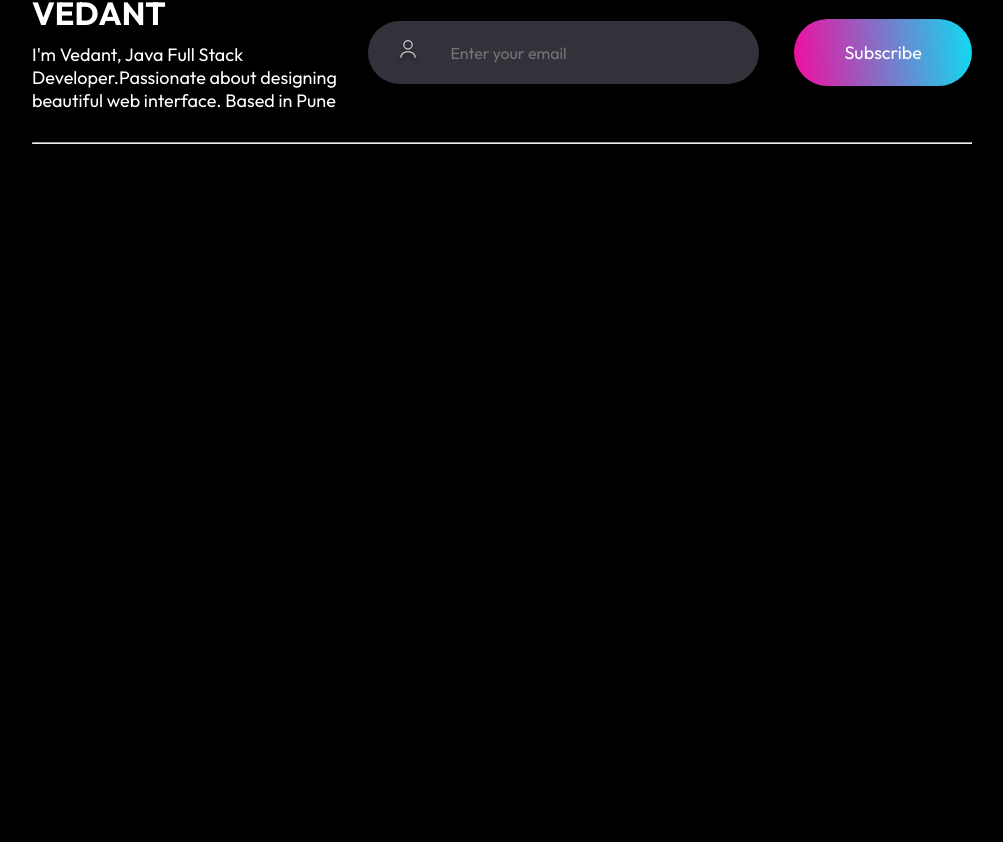
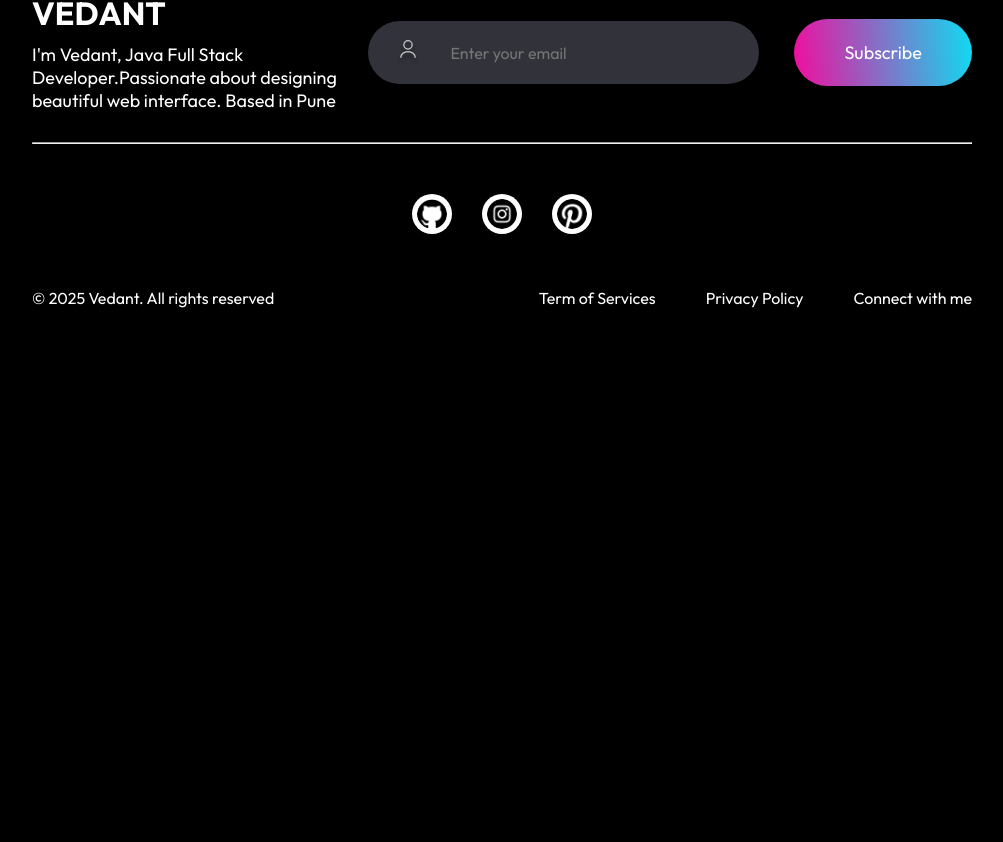
Before and after one commit to GithHub-Vedant/Reactjs-Responsive-Portfolio, a React (Vite) app: page / in a window 1280 px wide. Shown: the part 4818-5660 px from the top of the page, without its empty margins (138-1141 px from the left). After the commit the page ends 5176 px from the top, so only its background shows below. Built offline with nearby package versions, Linux system fonts and the light colour scheme.

Commit message:
Footer.css

```diff
--- a/src/components/Footer/Footer.css
+++ b/src/components/Footer/Footer.css
@@ -50,6 +50,26 @@
   background: linear-gradient(264deg, #03e6f6 -5.09%, #ff0099 106.28%);
   cursor: pointer;
   transition: 0.3s;
+}
+
+.footer-social-icons {
+  display: flex;
+  justify-content: center;
+  gap: 30px;
+  margin: 20px 0;
+}
+
+.social-icon {
+  width: 30px;
+  height: 30px;
+  transition: transform 0.3s ease;
+  background: white;
+  border-radius: 50%;
+  padding: 5px;
+}
+
+.social-icon:hover {
+  transform: scale(1.2);
 }
 
 .footer-bottom {
```
